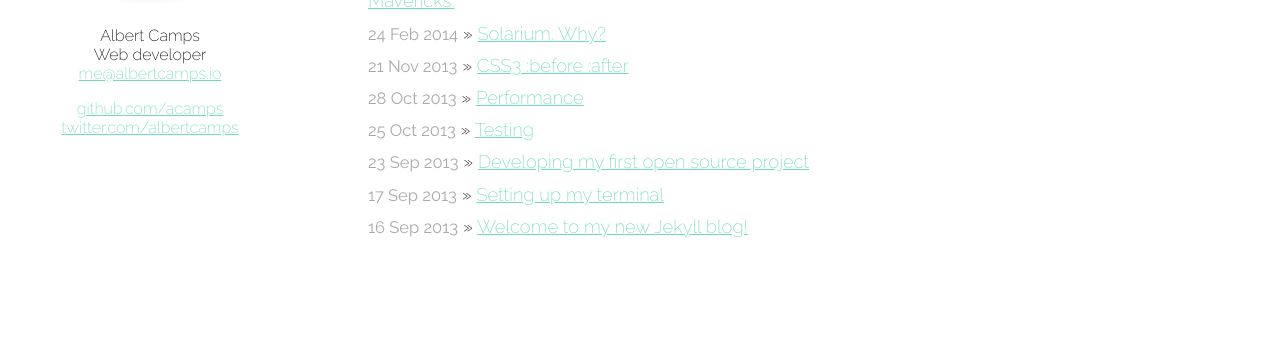
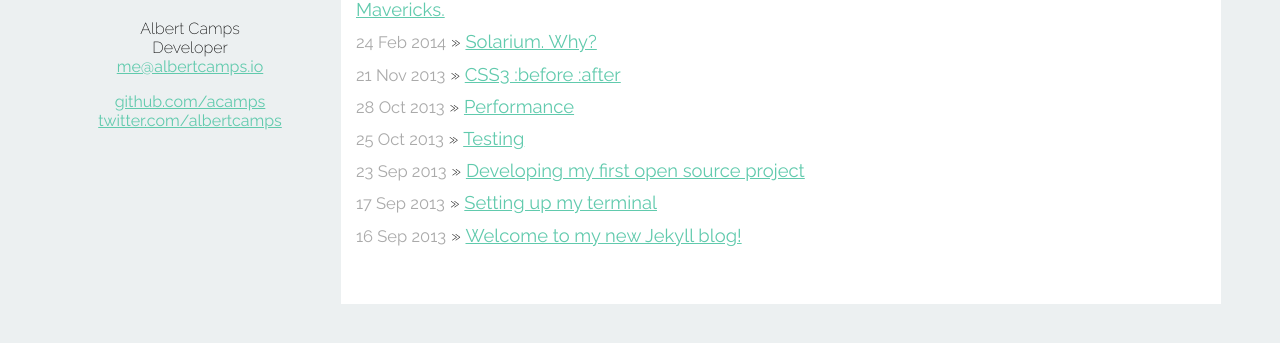
Before and after one commit to lapd-c/acamps.github.io, a Jekyll site: the page built from index.html, in a window 1280 px wide, cut to the strip 315-955 px from the top of the page. Shown: the top 343 px of the strip. Built offline with Jekyll 4.4.1, drawn with Linux system fonts in a browser that asks for light colours; Markdown is read by kramdown in place of the engine named in the settings.

Commit message:
Edit presentation, now fluid with "fixed width".

```diff
--- a/_layouts/default.html
+++ b/_layouts/default.html
@@ -29,13 +29,14 @@
 
     </head>
     <body>
+      <div id="outter_container">
         <div id="sidebar">
           <div class="logo"></div>
           <div class="footer">
             <div class="contact personal">
               <p>
                 Albert Camps<br />
-                Web developer<br />
+                Developer<br />
                 <a href="mailto:me@albertcamps.io">me@albertcamps.io</a>
               </p>
             </div>
@@ -55,6 +56,7 @@
           </div>
           {{ content }}
         </div>
+      </div>
 
     </body>
 </html>
--- a/css/main.css
+++ b/css/main.css
@@ -13,7 +13,7 @@
 html, body { height: 100%; }
 
 body {
-  background-color: #FFF;
+  background-color: #ecf0f1;
   font: 1em 'Raleway','Helvetica Neue', Helvetica, Arial, sans-serif;
   font-weight:200;
   text-align: center;
@@ -25,8 +25,8 @@
 h1 { margin-bottom: 1em; }
 p { margin: 1em 0; }
 
-a         { color: #71dabd; }
-a:hover   { color: #000; }
+a         { color: #61caad;font-weight:normal; }/*original color: 71dabd*/
+a:hover   { color: #000000; }
 a:visited { color: #139078; }
 
 /*****************************************************************************/
@@ -56,12 +56,20 @@
 /*
 /*****************************************************************************/
 
+#outter_container {
+  width: 1200px;
+  margin: 3em auto;
+}
+
 .site {
   font-size: 115%;
   text-align: justify;
-  width: 650;
-  margin: 3em 2em 2em 20em;
+  width: 850px;
+  float:left;
   line-height: 1.5em;
+  border: 1px solid #ecf0f1;
+  padding:15px;
+  background-color: #ffffff;
 }
 
 .site .header a {
@@ -200,6 +208,12 @@
 /*
 /*****************************************************************************/
 
+@media screen and (max-width:1200px) {
+  .site {
+    width: 95%;
+  }
+}
+
 @media screen and (max-width:1023px) {
   #sidebar .logo {
     background-image: none;
@@ -217,7 +231,7 @@
   }
 
   .site {
-    width:95%;
+    width:800px;
     margin: 0 1em 0 1em;
   }
 }
```
